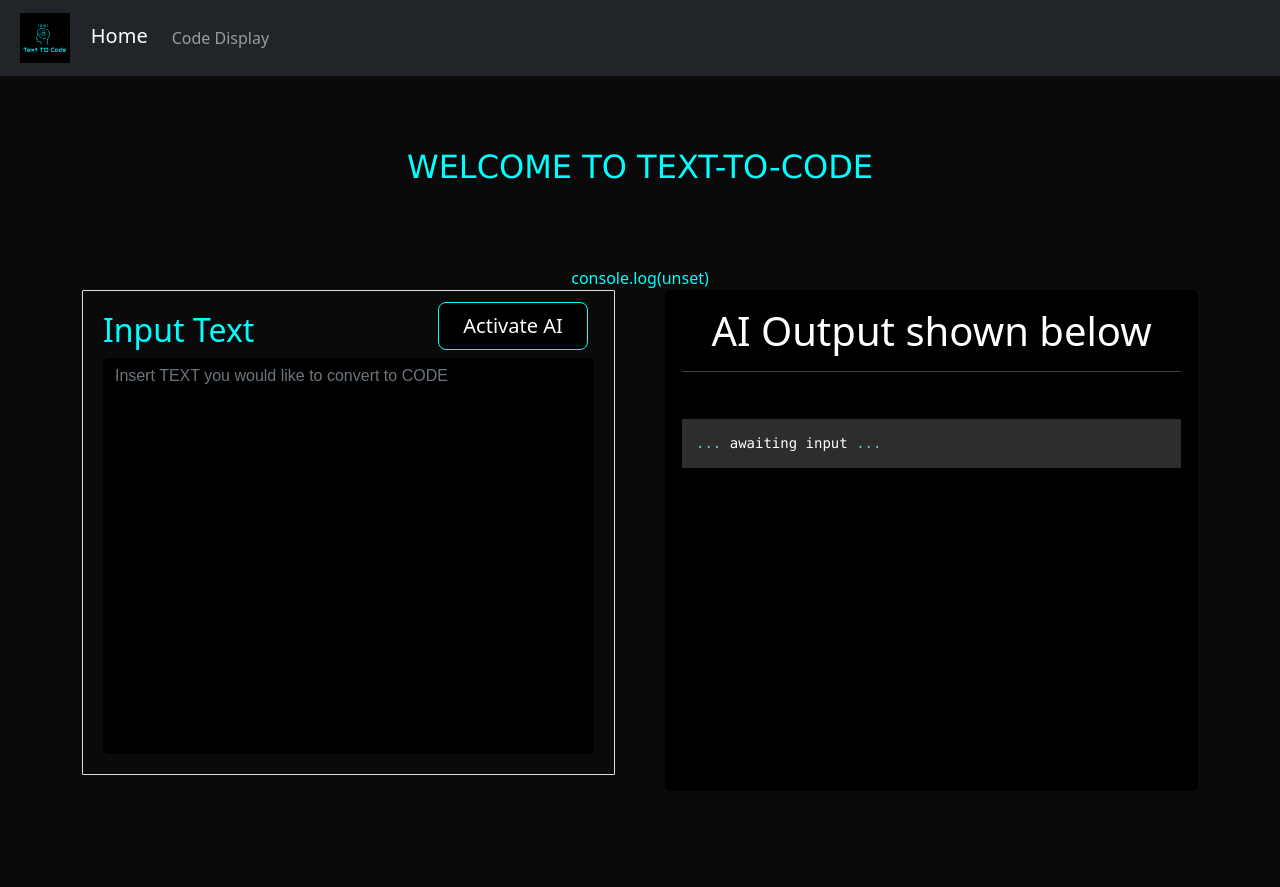
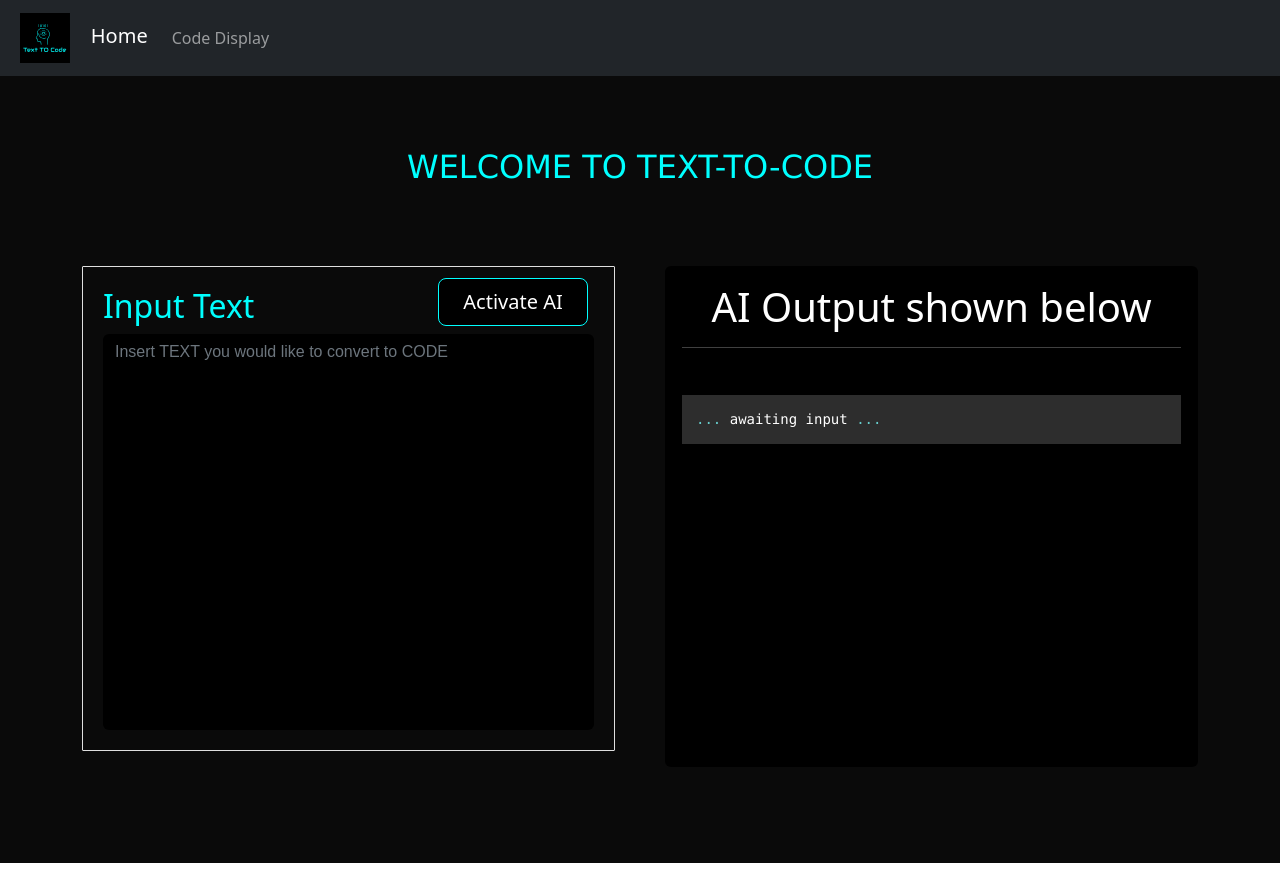
Before and after one commit to Marshall-Artz/4901-Project, a React (Create React App) app in the folder ttc/: page /products-description in a window 1280 px wide. After the commit the page ends 863 px from the top, so only its background shows below. Built offline with nearby package versions, Linux system fonts and the light colour scheme; no server answers.

Commit message:
halejuiah2

```diff
--- a/ttc/src/components/ProductDescription.js
+++ b/ttc/src/components/ProductDescription.js
@@ -76,7 +76,6 @@ class ProductDescription extends Component {
           <br /><br /><br />
           <h1 style={{ fontFamily: "Verdana", fontSize: "32px", textTransform: "uppercase" }}>Welcome to text-TO-code</h1>
           <br /><br /><br />
-          console.log({process.env.REACT_APP_OPENAI_API_KEY})
           <div style={{ display: "flex", backgroundColor: "#0a0a0a" }}>
             <Form onSubmit={this.onFormSubmit} style={{ flex: 1 }}>
               <Form.Group className="mb-3" controlId="formBasicEmail">
```
